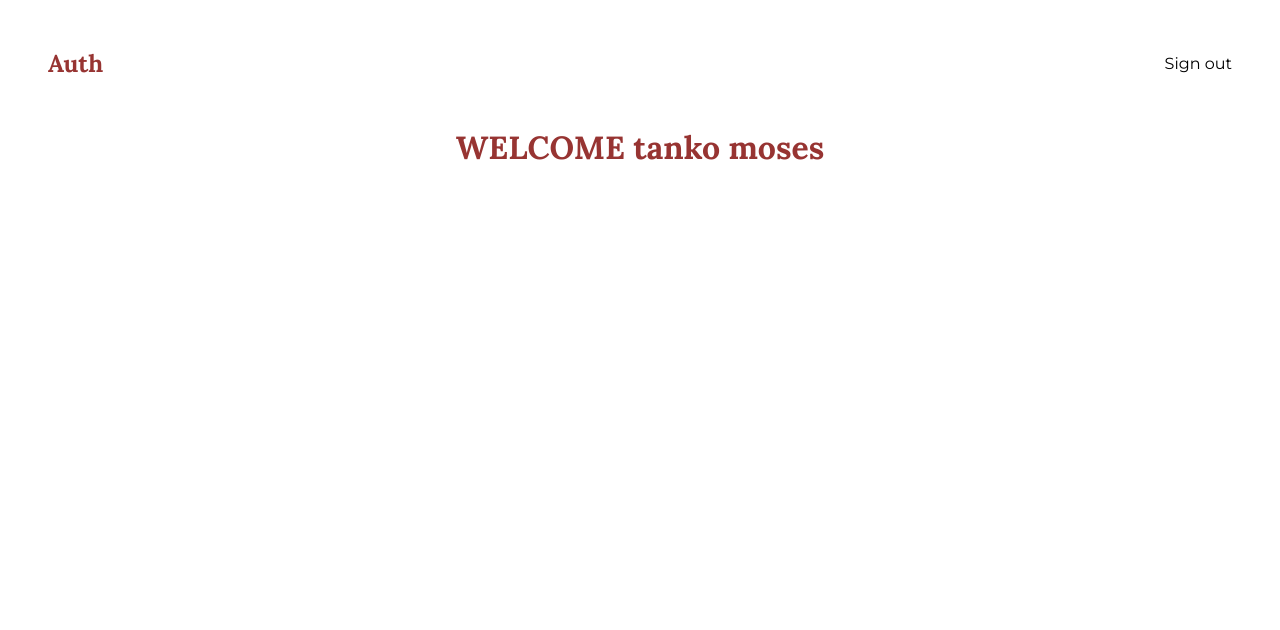
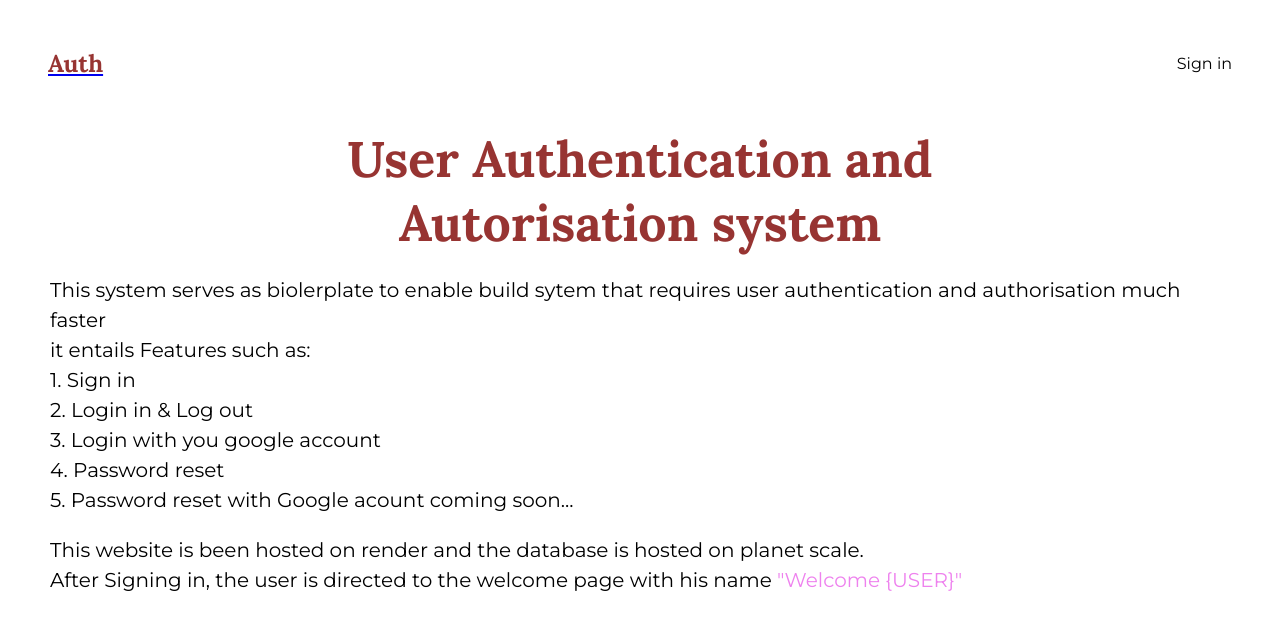
Before and after one commit to abdullah461/user-authentication-system, a Flask app: page / in a window 1280 px wide. Shown: the top 630 px of the page. Run offline with Flask 3, Linux system fonts and the light colour scheme; a user stored in the database is signed in; some libraries are stand-ins or nearby versions.

Commit message:
added text on home-page

```diff
--- a/website/auth.py
+++ b/website/auth.py
@@ -38,9 +38,14 @@ def login_is_required(function):
 
 
 @auth.route('/')
+@login_required
 def home():
     return render_template('home.html', user=current_user)
 
+@auth.route('/welcome-page')
+@login_required
+def welcome_page():
+    return render_template('welcome-page.html', user=current_user)
 
 
 @auth.route('/sign-up', methods=['GET','POST'])
@@ -62,7 +67,7 @@ def signup():
         db.session.commit()
         flash('Account created!', category='success')
         login_user(new_user, remember=True)
-        return redirect(url_for('auth.home'))
+        return redirect(url_for('auth.welcome_page'))
     return render_template('signup.html', user = current_user), 404
 
 @auth.route('/login', methods=['GET','POST'])
@@ -77,7 +82,7 @@ def login():
             if check_password_hash(user.password, password):
                 flash('logged in succesfully')
                 login_user(user, remember=True)
-                return redirect(url_for('auth.home'))
+                return redirect(url_for('auth.welcome_page'))
             else:
                 flash('incorrect password, try again', category='error')
 
@@ -94,6 +99,7 @@ def googlelogin():
 
 
 @auth.route('/logout')
+@login_required
 def logout():
     logout_user()
     session.clear()
@@ -127,7 +133,7 @@ def callback():
     db.session.commit()
     flash('Account created!', category='success')
     login_user(new_user, remember=True)
-    return redirect(url_for("auth.home"))
+    return redirect(url_for("auth.welcome_page"))
 
 @auth.route('/reset-password', methods=['GET','POST'])
 def resetpassword():
--- a/website/static/style.css
+++ b/website/static/style.css
@@ -122,3 +122,18 @@ form button{
     text-align: center;
     text-decoration: none;
 }
+.home-container .banner{
+    display: flex;
+    flex-direction: column;
+    text-align: center;
+    gap: 20px;
+    padding-inline: 50px;
+}
+.home-container .banner h1{
+    font-size: 50px;
+}
+.home-container .banner p{
+    font-size: 20px;
+    line-height: 30px;
+    text-align: left;
+}
--- a/website/templates/base.html
+++ b/website/templates/base.html
@@ -9,12 +9,12 @@
 <body>
     <nav>
         <div class="nav-container">
-            <div class="logo"><h1>Auth</h1></div>
+            <div class="logo"><a href="/"><h1>Auth</h1></a></div>
             <div class="sign-link">
                 {% if user.is_authenticated %}
+                 <a href="/login">Sign in</a>
+                    {% else %}
                 <a href="/logout">Sign out</a>
-                {% else %}
-                <a href="/login">Sign in</a>
                 {% endif %}
             </div>
         </div>
--- a/website/templates/home.html
+++ b/website/templates/home.html
@@ -1,6 +1,22 @@
 {% extends "base.html" %}
 {% block content %}
-<div class="welcome-text">
-    <h1>WELCOME {{ user.fullname }}</h1>
+<div class="home-container">
+    <div class="banner">
+        <h1>User Authentication and  <br>Autorisation system</h1>
+        <p>
+        This system serves as biolerplate to enable build sytem that requires user authentication and authorisation much faster <br>
+        it entails Features such as: <br>
+        1. Sign in <br>
+        2. Login in & Log out<br>
+        3. Login with you google account <br>
+        4. Password reset <br>
+        5. Password reset with Google acount coming soon...<br>
+
+        </p>
+        <p>
+            This website is been hosted on render and the database is hosted on planet scale. <br>
+            After Signing in, the user is directed to the welcome page with his name <span style="color: violet;">"Welcome {USER}"</span>
+        </p>
+    </div>
 </div>
 {% endblock %}
```
Also changed, not shown: website/templates/welcome-page.html (added, +7 -0 lines).
